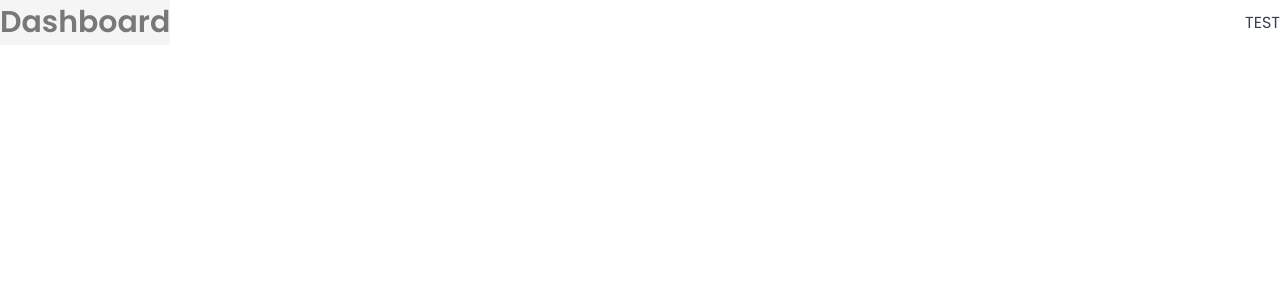
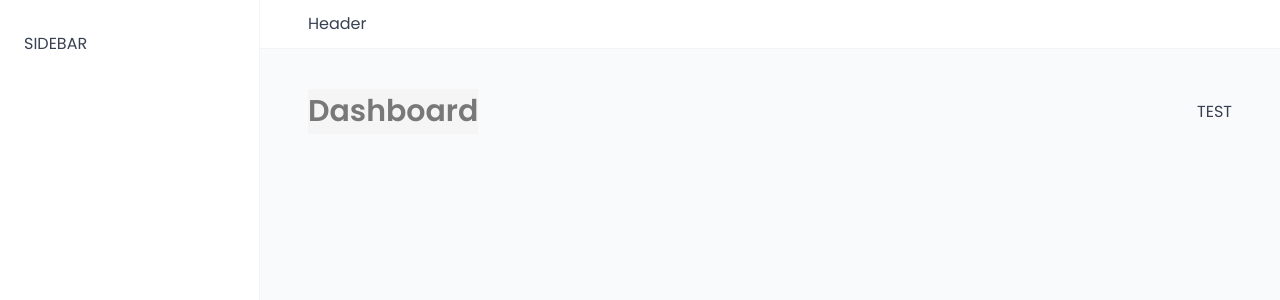
Before and after one commit to MoAlashri/the-wild-oasis, a React (Vite) app: page /dashboard in a window 1280 px wide. Shown: the top 300 px of the page. Built offline with nearby package versions, Linux system fonts and the light colour scheme; a web font is replaced by a local one.

Commit message:
Added App layout, Header and sidebar

```diff
--- a/src/App.jsx
+++ b/src/App.jsx
@@ -8,6 +8,7 @@
 import Account from "./pages/Account"
 import Login from "./pages/Login"
 import PageNotFound from "./pages/PageNotFound"
+import AppLayout from "./ui/AppLayout"
 
 
 function App() {
@@ -16,6 +17,7 @@
       <GlobalStyles/>
       <BrowserRouter>
         <Routes>
+          <Route element={<AppLayout />}>
             <Route index element={<Navigate replace to="dashboard" />}/>
             <Route path="dashboard" element={<Dashboard />}/>
             <Route path="bookings" element={<Bookings />}/>
@@ -23,6 +25,7 @@
             <Route path="users" element={<Users />}/>
             <Route path="settings" element={<Settings />}/>
             <Route path="account" element={<Account />}/>
+          </Route>
           <Route path="login" element={<Login/>}/>
           <Route path="*" element={<PageNotFound/>}/>
         </Routes>
--- a/src/ui/AppLayout.jsx
+++ b/src/ui/AppLayout.jsx
@@ -1,8 +1,30 @@
+import { Outlet } from "react-router-dom";
+import Header from "./Header";
+import Sidebar from "./Sidebar";
+import styled from "styled-components";
+
+const StyledAppLayout = styled.div`
+  display: grid;
+  grid-template-columns: 26rem 1fr;
+  grid-template-rows: auto 1fr;
+  height: 100vh;
+`
+
+
+const Main = styled.main`
+  background-color:var(--color-grey-50);
+  padding: 4rem 4.8rem 6.4rem
+`
+
 function AppLayout() {
   return (
-    <div>
-      <p>APP Layout</p>
-    </div>
+    <StyledAppLayout>
+      <Header />
+      <Sidebar />
+      <Main>
+        <Outlet />
+      </Main>
+    </StyledAppLayout>
   )
 }
 
--- /dev/null
+++ b/src/ui/Header.jsx
@@ -0,0 +1,20 @@
+import styled from "styled-components";
+
+
+const StyledHeader = styled.header`
+  background-color:var(--color-grey-0);
+  padding: 1.2rem 4.8rem;
+  border-bottom: 1px solid var(--color-grey-100);
+`
+
+
+
+function Header() {
+  return (
+    <StyledHeader>
+      Header
+    </StyledHeader>
+  )
+}
+
+export default Header
--- /dev/null
+++ b/src/ui/Sidebar.jsx
@@ -0,0 +1,23 @@
+import styled from "styled-components"
+
+const StyledSidebar = styled.aside`
+  background-color: var(--color-grey-0);
+  padding: 3.2rem 2.4rem ;
+  border-right: 1px solid var(--color-grey-100);
+
+  grid-row: 1 / -1;
+`
+
+
+
+
+
+function Sidebar() {
+  return (
+    <StyledSidebar>
+      SIDEBAR
+    </StyledSidebar>
+  )
+}
+
+export default Sidebar
```
Lines whose indentation alone changed are shown as unchanged.
